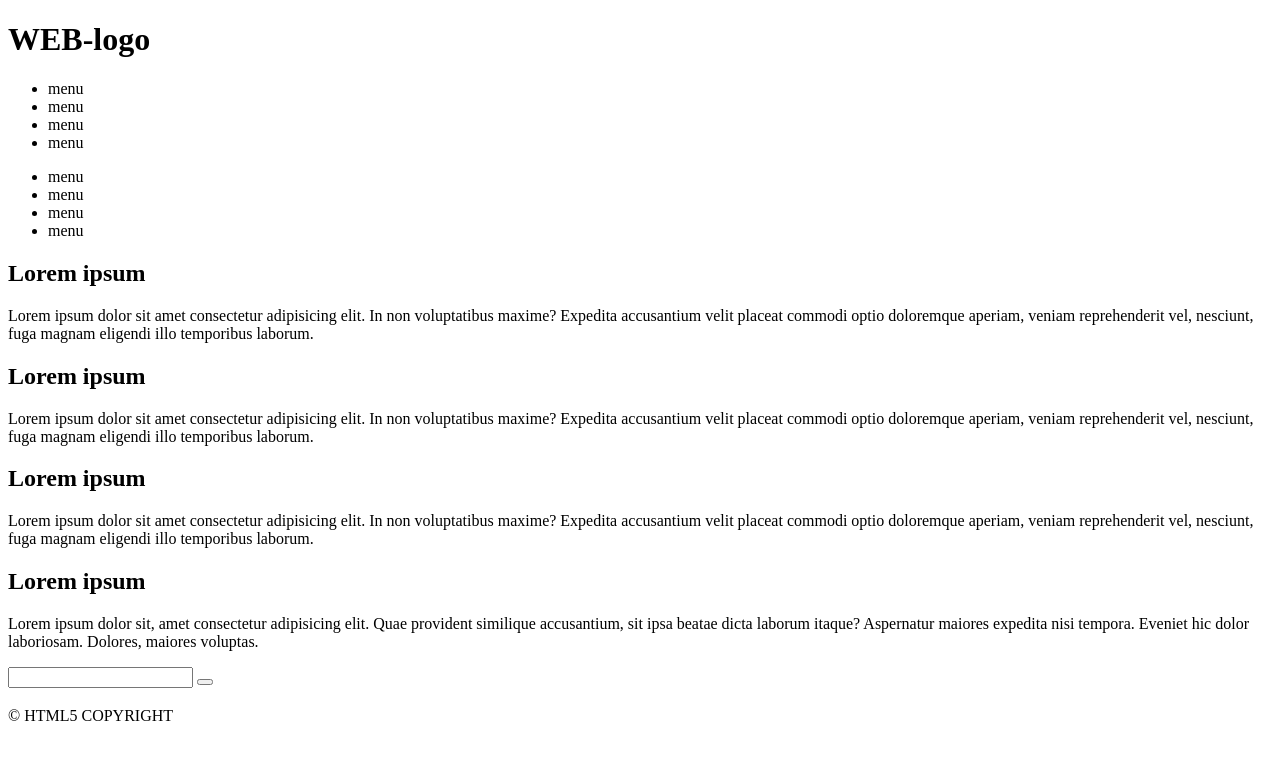
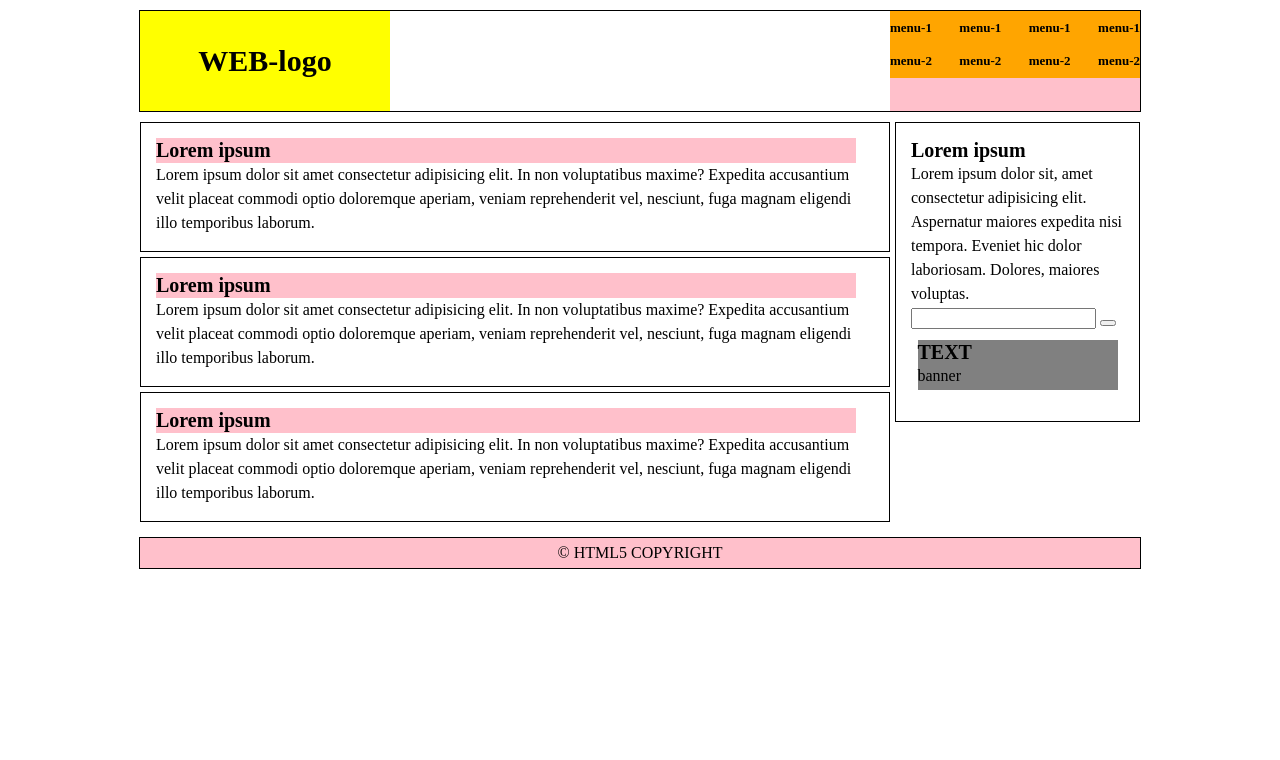
Before and after one commit to heobo52/2402-WEB2, a plain HTML site: page day01/11-1~3.html in a window 1280 px wide. Drawn offline with Linux system fonts and the light colour scheme.

Commit message:
숙제끝

```diff
--- a/11-1~3.css
+++ /dev/null
@@ -1,19 +0,0 @@
-header {
-    width: 1000px;
-    height: 300px;
-    padding: 8px;
-    display: flex;
-    justify-content: space-between;
-    align-items: center;
-}
-
-header h1 {
-    width: 200px;
-    height: 200px;
-    background-color: yellowgreen;
-}
-
-.meun-container {
-    display: block;
-
-}
--- /dev/null
+++ b/day01/11-1~3.css
@@ -0,0 +1,111 @@
+header {
+    display: flex;
+    justify-content: space-between;
+    align-items: center;
+    width: 1000px;
+    height: 100px;
+    margin: 10px auto;
+    border: 1px solid black
+}
+
+h1 {
+    width: 250px;
+    height: 100px;
+    background-color: yellow;
+    display: flex;
+    justify-content: center;
+    align-items: center;
+    font-size: 30px;
+    font-weight: bold;
+}
+
+nav {
+    width: 250px;
+    height: 100px;
+    background-color: pink;
+    display: block;
+}
+
+
+.menu-container {
+    width: 250px;
+    height: calc(100px/3);
+    display: flex;
+    justify-content: space-between;
+    align-items: center;
+    background-color: orange;
+}
+
+
+.meun-content {
+    font-weight: bold;
+    font-size: 13px;
+}
+
+div {
+    width: 1000px;
+    margin: 10px auto;
+    display: flex;
+    justify-content: space-between;
+}
+
+.main-centainer {
+    display: block;
+}
+
+.article-content {
+    width: 750px;
+    height: 130px;
+    border: 1px solid black;
+    box-sizing: border-box;
+    margin-bottom: 5px;
+    padding: 15px;
+    line-height: 150%;
+}
+
+.article-content>h2 {
+    width: 700px;
+    height: 25px;
+    background-color: pink;
+    font-weight: bold;
+    font-size: 20px;
+}
+
+aside {
+    width: 250px;
+    height: 300px;
+    border: 1px solid black;
+    /* background-color: blue; */
+    box-sizing: border-box;
+    margin-left: 5px;
+    padding: 15px;
+    line-height: 150%;
+}
+
+aside>h2 {
+    font-size: 20px;
+    font-weight: bold;
+}
+
+.aside-inner-box {
+    width: 200px;
+    height: 50px;
+    background-color: gray;
+    display: block;
+}
+
+.aside-inner-box>h3 {
+    font-size: 20px;
+    font-weight: bold;
+}
+
+footer {
+    width: 1000px;
+    height: 30px;
+    border: 1px solid black;
+    background-color: pink;
+    margin: 0 auto;
+    display: flex;
+    justify-content: center;
+    align-items: center;
+}
--- a/day01/11-1~3.html
+++ b/day01/11-1~3.html
@@ -4,22 +4,24 @@
     <meta charset="UTF-8">
     <meta name="viewport" content="width=device-width, initial-scale=1.0">
     <title>Document</title>
+    <link rel="stylesheet" href="../rest.css">
+    <link rel="stylesheet" href="11-1~3.css">
 </head>
 <body>
     <header>
         <h1>WEB-logo</h1>
         <nav>
             <ul class="menu-container">
-                <li class="meun-content"><a href="#"></a>menu</li>
-                <li class="meun-content"><a href="#"></a>menu</li>
-                <li class="meun-content"><a href="#"></a>menu</li>
-                <li class="meun-content"><a href="#"></a>menu</li>
+                <li class="meun-content"><a href="#"></a>menu-1</li>
+                <li class="meun-content"><a href="#"></a>menu-1</li>
+                <li class="meun-content"><a href="#"></a>menu-1</li>
+                <li class="meun-content"><a href="#"></a>menu-1</li>
             </ul>
             <ul class="menu-container">
-                <li class="meun-content"><a href="#"></a>menu</li>
-                <li class="meun-content"><a href="#"></a>menu</li>
-                <li class="meun-content"><a href="#"></a>menu</li>
-                <li class="meun-content"><a href="#"></a>menu</li>
+                <li class="meun-content"><a href="#"></a>menu-2</li>
+                <li class="meun-content"><a href="#"></a>menu-2</li>
+                <li class="meun-content"><a href="#"></a>menu-2</li>
+                <li class="meun-content"><a href="#"></a>menu-2</li>
             </ul>
         </nav>
     </header>
@@ -40,12 +42,12 @@
        </main>
              <aside>
                  <h2>Lorem ipsum</h2>
-                 <p>Lorem ipsum dolor sit, amet consectetur adipisicing elit. Quae provident similique accusantium, sit ipsa beatae dicta laborum itaque? Aspernatur maiores expedita nisi tempora. Eveniet hic dolor laboriosam. Dolores, maiores voluptas.</p>
+                 <p>Lorem ipsum dolor sit, amet consectetur adipisicing elit. Aspernatur maiores expedita nisi tempora. Eveniet hic dolor laboriosam. Dolores, maiores voluptas.</p>
                  <input type="text" name="" id="">
                  <button></button>
                  <div class="aside-inner-box">
-                    <h3></h3>
-                    <p></p>
+                    <h3>TEXT</h3>
+                    <p>banner</p>
                  </div>
              </aside>
     </div>
```
